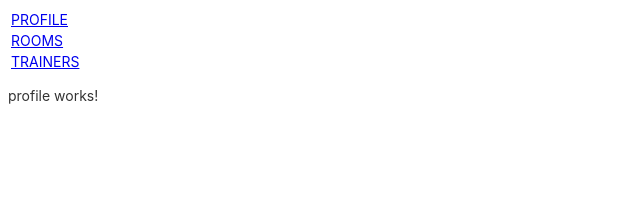
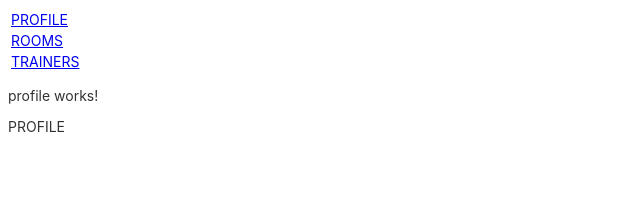
Before and after one commit to 77177/sport-services-client, an Angular app: page /profile in a window 1280 px wide. Shown: the top 208 px of the page, without its empty margins (0-640 px from the left). Built offline with nearby package versions, Linux system fonts and the light colour scheme; no server answers.

Commit message:
added trainer and room

```diff
--- a/src/app/components/profile/profile.component.html
+++ b/src/app/components/profile/profile.component.html
@@ -1,2 +1,3 @@
 <p>profile works!</p>
-<p>{{testObject}}</p>
+<p>{{sign}}</p>
+<p>{{username}}</p>
--- a/src/app/components/profile/profile.component.ts
+++ b/src/app/components/profile/profile.component.ts
@@ -9,11 +9,16 @@ import {TestService} from '../../test.service';
 export class ProfileComponent implements OnInit {
 
   public testObject: string;
+  public username: string;
+  public sign = 'PROFILE';
 
   constructor(private testService: TestService) { }
 
   ngOnInit(): void {
     this.testService.test()
       .subscribe(value => this.testObject = value.test);
+    this.testService.getProfile()
+      .subscribe(value => this.username = value);
+
   }
 }
--- a/src/app/test.service.ts
+++ b/src/app/test.service.ts
@@ -26,4 +26,8 @@ export class TestService {
   getTrainers(): Observable<Trainer[]> {
     return this.httpClient.get<Trainer[]>(this.url + '/v1/api/trainer/all');
   }
+
+  getProfile(): Observable<string> {
+    return this.httpClient.get<string>(this.url + '/v1/api/profile');
+  }
 }
```
